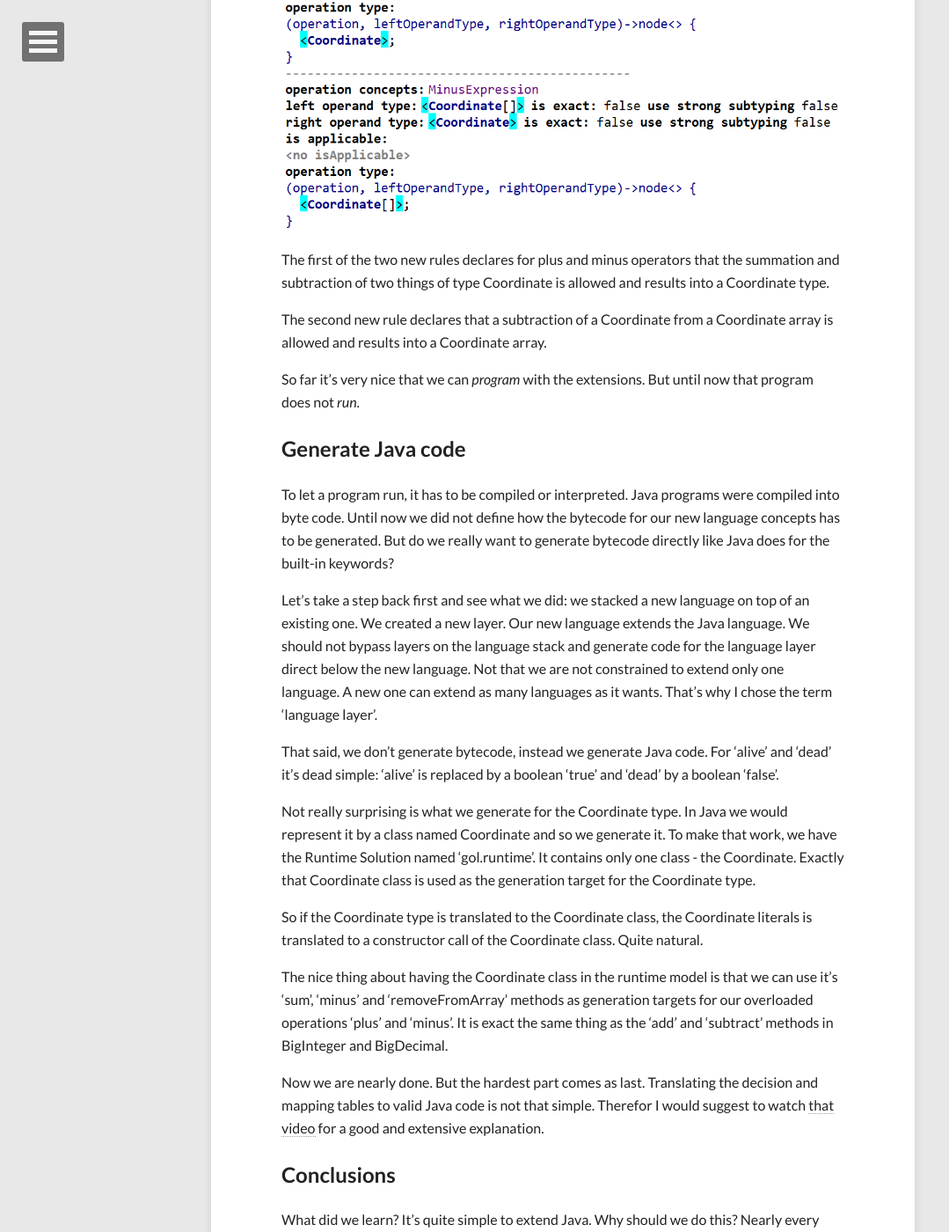
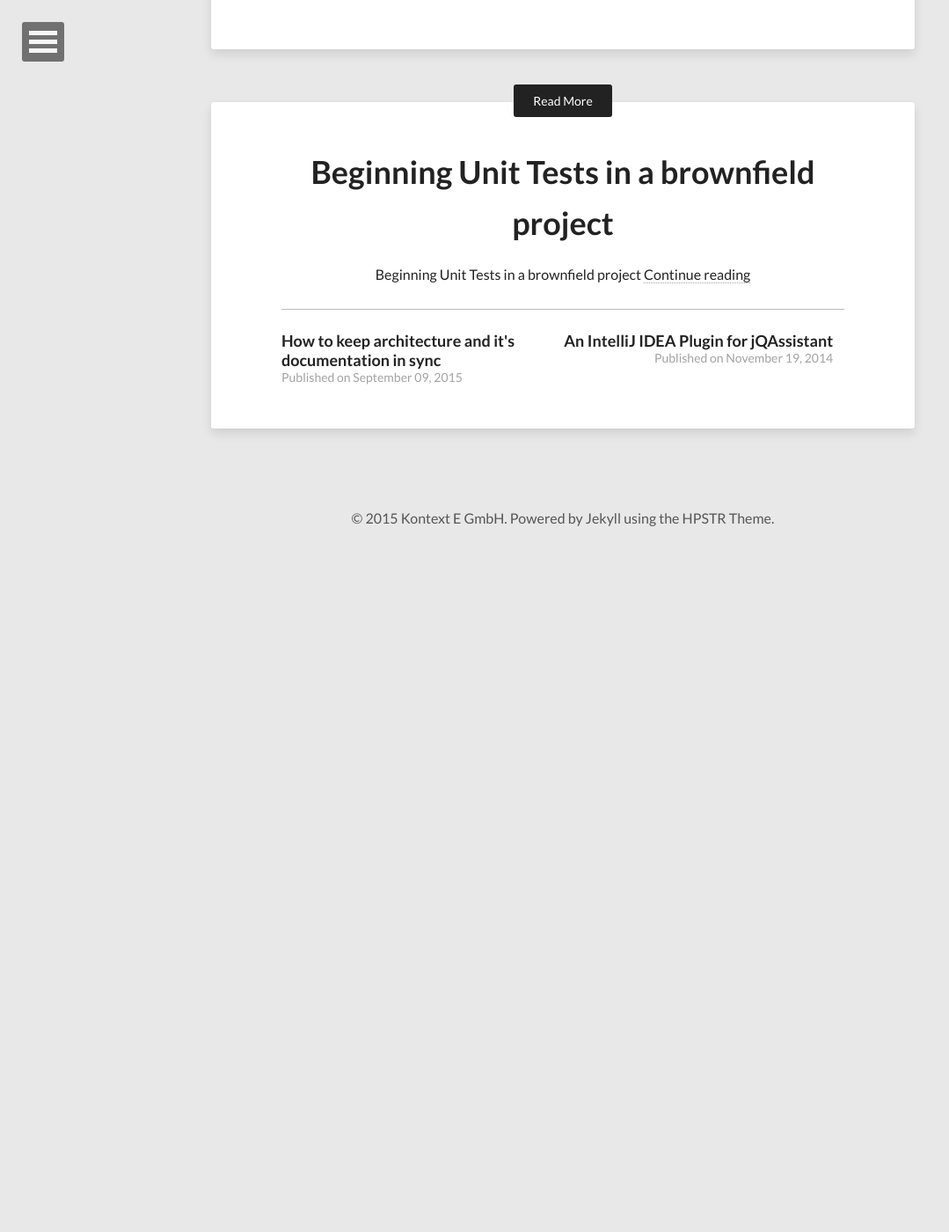
Before and after one commit to kontext-e/kontext-e.github.io, a Jekyll site: the page built from _posts/2015-10-05-mps-gol.md, in a window 1280 px wide and 1400 px high, scrolled down 5000 px. Shown: the whole window at 88% size, without its empty margins (0-1079 px from the left). Built offline with Jekyll 4.4.1, drawn with Linux system fonts in a browser that asks for light colours; nearby versions of some CDN libraries; after the commit the page ends 5630 px from its top, so only the background shows below that; some of the changed text lies outside the part shown.

```diff
--- a/_posts/2015-10-05-mps-gol.md
+++ b/_posts/2015-10-05-mps-gol.md
@@ -112,60 +112,3 @@
 The bold plus sign indicates that it is no normal summation operation but an adapted version for the table: the left
 side of the plus - here a variable named 'cell' of type Coordinate - is added to every entry in the table. This results
 into nine new Coordinates. The middle one is the original cell itself, so it is no neighbor and will be subtracted again.
-
-## Extending Operations: plus and minus
-Subtracted? A single value via minus operation from a collection in Java? This is only possible because we can also
-put additional semantics on operations as language extensions. Once again the type system feature of MPS
-comes to help and let's us overload operations:
-
-![Overloaded Operations](/images/gol/OverloadedOperations.png)
-
-The first of the two new rules declares for plus and minus operators that the summation and subtraction of two things
-of type Coordinate is allowed and results into a Coordinate type.
-
-The second new rule declares that a subtraction of a Coordinate from a Coordinate array is allowed and results into a
-Coordinate array.
-
-So far it's very nice that we can *program* with the extensions. But until now that program does not *run*.
-
-## Generate Java code
-To let a program run, it has to be compiled or interpreted. Java programs were compiled into byte code. Until now
-we did not define how the bytecode for our new language concepts has to be generated. But do we really want to
-generate bytecode directly like Java does for the built-in keywords?
-
-Let's take a step back first and see what we did: we stacked a new language on top of an existing one. We created a new layer.
-Our new language extends the Java language. We should not bypass layers on the language stack and generate code for
-the language layer direct below the new language. Not that we are not constrained to extend only one language. A new one
-can extend as many languages as it wants. That's why I chose the term 'language layer'.
-
-That said, we don't generate bytecode, instead we generate Java code. For 'alive' and 'dead' it's dead simple: 'alive' is
-replaced by a boolean 'true' and 'dead' by a boolean 'false'.
-
-Not really surprising is what we generate for the Coordinate type. In Java we would represent it by a class named Coordinate
-and so we generate it. To make that work, we have the Runtime Solution named 'gol.runtime'. It contains only one class -
-the Coordinate. Exactly that Coordinate class is used as the generation target for the Coordinate type.
-
-So if the Coordinate type is translated to the Coordinate class, the Coordinate literals is translated to a constructor call
-of the Coordinate class. Quite natural.
-
-The nice thing about having the Coordinate class in the runtime model is that we can use it's 'sum', 'minus' and 'removeFromArray'
-methods as generation targets for our overloaded operations 'plus' and 'minus'. It is exact the same thing as the 'add' and 'subtract'
-methods in BigInteger and BigDecimal.
-
-Now we are nearly done. But the hardest part comes as last. Translating the decision and mapping tables to valid Java code is not
-that simple. Therefor I would suggest to watch [that video](https://www.youtube.com/watch?v=RpQ5JVQaJx4) for a good and extensive
-explanation.
-
-
-## Conclusions
-What did we learn? It's quite simple to extend Java. Why should we do this? Nearly every Java programmer has some favorite missing
-language features, don't you?
-
-But there is a second and for me the more important reason: domain concepts can be integrated into a Java dialect which is
-specially created for the project in that domain. For the Game of Life, we added 'alive', 'dead', the Coordinate. This may
-be seen only as some syntactic sugar. But look again at the program: the color- and meaningful 'alive' and 'dead' words catch the eye.
-There is no syntactic clutter around creating a new Coordinate - no verbose Java 'new Coordinate(1, 1), just a (1, 1). Image you
-can write a math formula just as - a math formula and not as a long Java methods with many words an no single math symbol.
-Notation matters, and notation is nothing else than the concrete syntax of a language. With language extensions we can define our
-own concrete syntax. A program can be much more optimized for reading. And source code is ten times more read than written.
-Or even more often.
```
